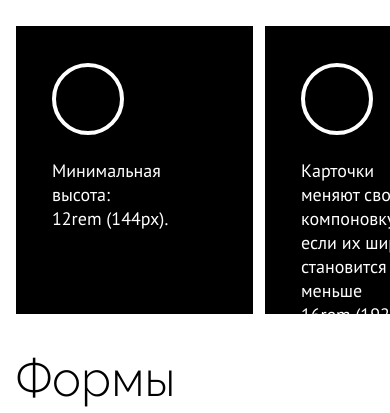
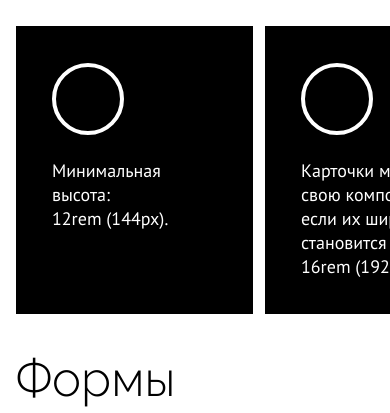
Before and after one commit to Polimezar/OSA, a website built with webpack: page docs/index.html in a window 390 px wide. Shown: the part 860-1273 px from the top of the page. Built offline with nearby package versions, Linux system fonts and the light colour scheme.

Commit message:
Поправляет текст в карточках на мобилке

```diff
--- a/source/sass/blocks/adaptive.scss
+++ b/source/sass/blocks/adaptive.scss
@@ -114,7 +114,7 @@
     }
 
     @media (max-width: 639px) {
-      max-width: 165px;
+      max-width: 190px;
     }
   }
 
```
Also changed, not shown: build/components.html (deleted), build/css/style.css, build/css/style.min.css, build/img/content/placeholder.jpg (deleted), build/img/slides/placeholder.jpg (deleted), build/img/svg/osa-logo-phone.svg (deleted), build/img/svg/osa-logo-tablet.svg (deleted), docs/css/style.css, docs/css/style.min.css, 2 other files.
